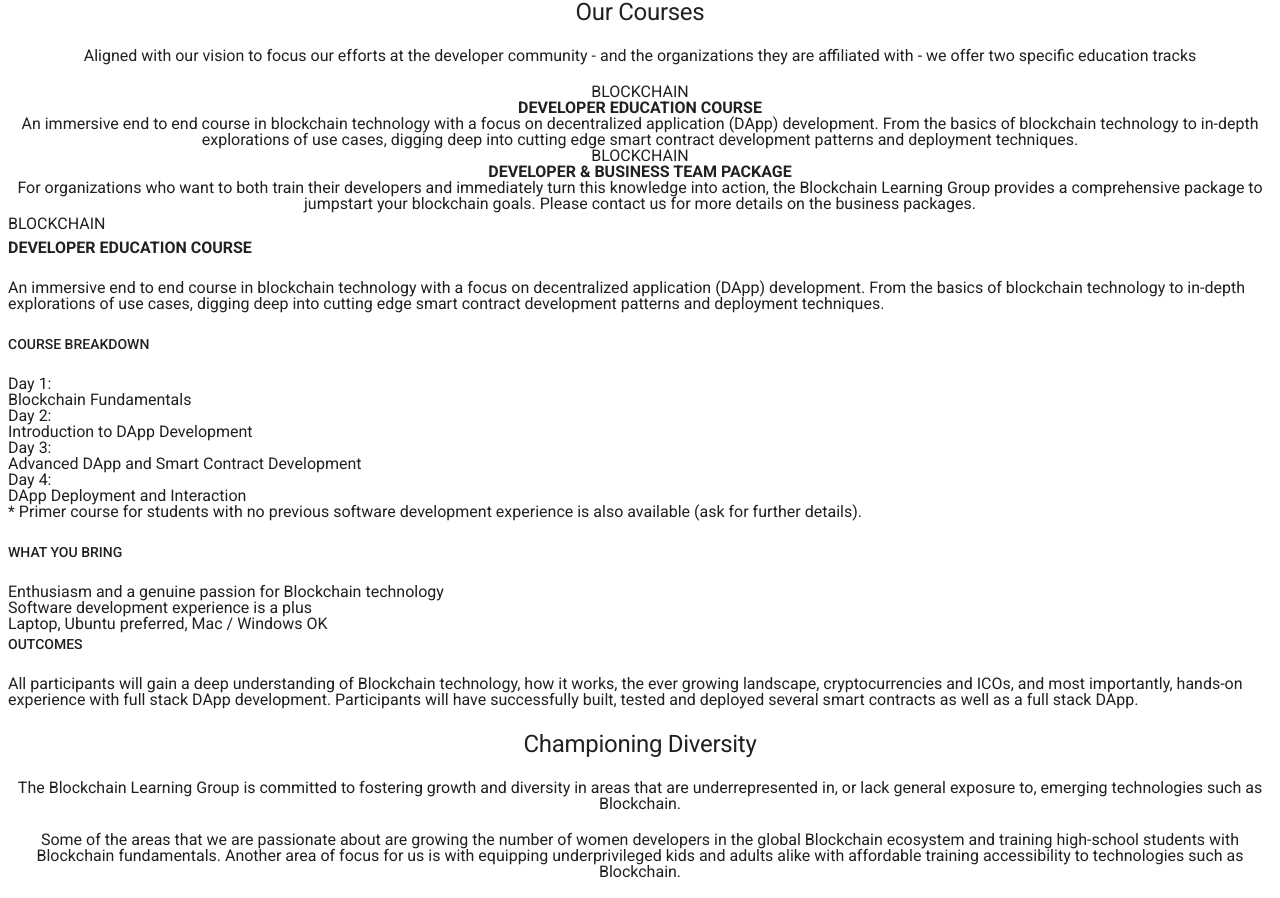
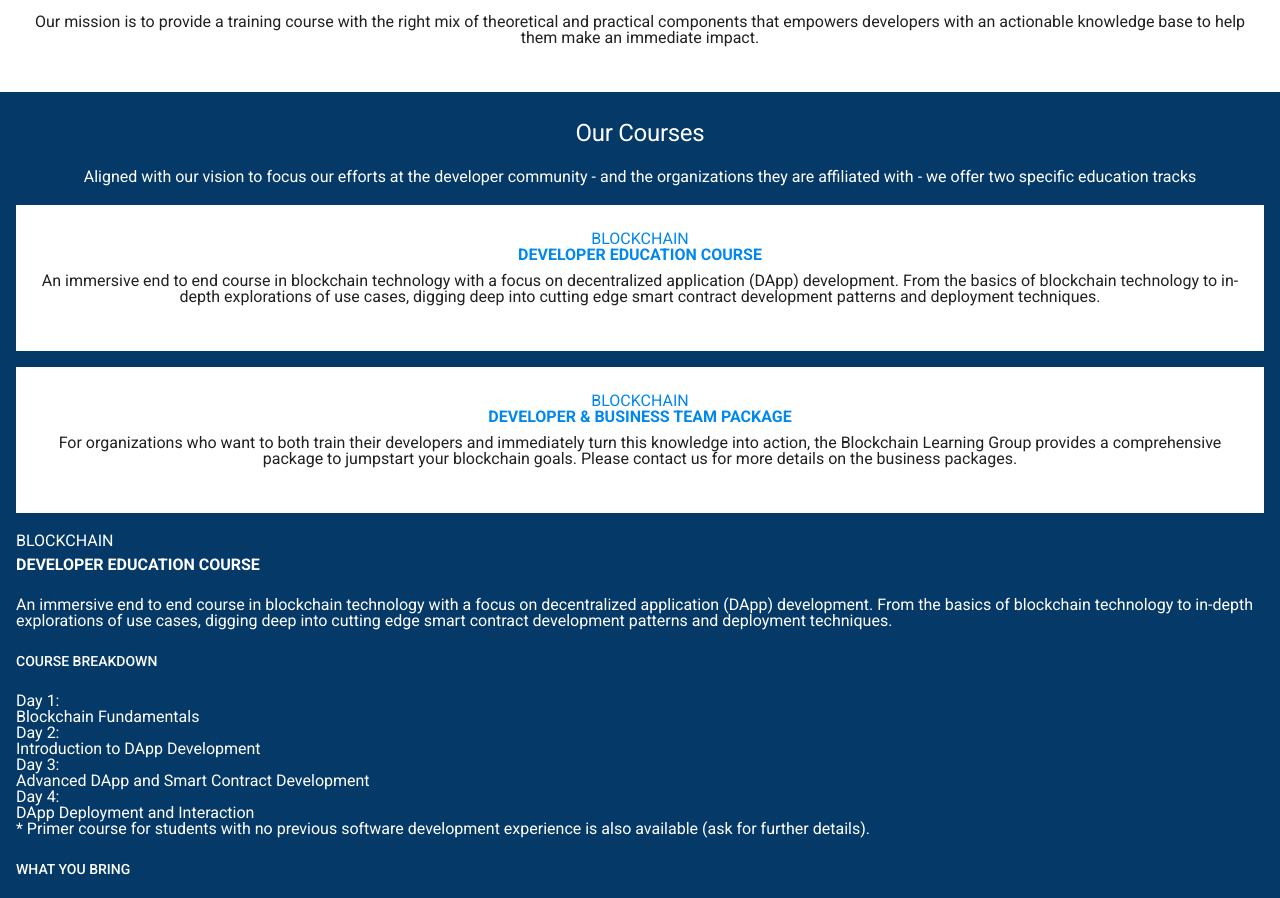
Before and after one commit to Blockchain-Learning-Group/Blockchain-Learning-Group.github.io, a React (Create React App) app: page / in a window 1280 px wide. Shown: the part 448-1346 px from the top of the page. Built offline with nearby package versions, Linux system fonts and the light colour scheme.

Commit message:
update(section:Courses)

```diff
--- a/public/styles/main.css
+++ b/public/styles/main.css
@@ -318,6 +318,15 @@
 * {
   cursor: default !important; }
 
+body {
+  border: 0;
+  margin: 0;
+  padding: 0;
+  outline: 0; }
+
+a {
+  cursor: pointer !important; }
+
 #App > footer {
   overflow: hidden;
   padding: 1.618rem 0 0; }
@@ -344,23 +353,39 @@
     #App > footer .social .slack {
       background-image: url(../svg/slack.svg); }
 
+#AboutUs, #AdvisoryBoard, #Courses, #Diversity, #Home, #Team {
+  overflow: hidden;
+  padding: 1.618rem 1rem; }
+
 #AboutUs h3, #AboutUs h4, #AboutUs article, #AboutUs p {
   text-align: center; }
 
-#Courses header h3, #Courses header p, #Courses header dl, #Courses header dt, #Courses header div {
-  text-align: center; }
+#Courses {
+  color: #fff;
+  background-color: #053a68; }
+  #Courses header h3, #Courses header p, #Courses header ul, #Courses header li, #Courses header header, #Courses header footer, #Courses header div {
+    text-align: center; }
+  #Courses header ul li {
+    color: #212121;
+    background-color: #fff;
+    padding: 1.618rem 1rem;
+    margin-bottom: 1rem; }
+    #Courses header ul li header {
+      color: #0188ee;
+      margin-bottom: 0.618rem; }
 
-#Diversity h3, #Diversity p {
-  text-align: center; }
+#Diversity {
+  color: #fff;
+  background-color: #212121; }
+  #Diversity h3, #Diversity p {
+    text-align: center; }
 
 #Home h3, #Home p {
   text-align: center; }
 
 #Team, #AdvisoryBoard {
   color: #fff;
-  background-color: #0188ee;
-  overflow: hidden;
-  padding: 1.618rem 0; }
+  background-color: #0188ee; }
   #Team header h3, #AdvisoryBoard header h3 {
     text-align: center; }
   #Team ul li header, #AdvisoryBoard ul li header {
--- a/src/components/Courses.jsx
+++ b/src/components/Courses.jsx
@@ -8,23 +8,31 @@
                     <h3>Our Courses</h3>
                     <p>Aligned with our vision to focus our efforts at the developer community - and the organizations they are affiliated with - we offer two specific education tracks</p>
 
-                    <dl>
-                        <dt>
+                    <ul>
+                        <li>
+                            <header>
                                 <div>BLOCKCHAIN</div>
                                 <div>
                                     <strong>DEVELOPER EDUCATION COURSE</strong>
                                 </div>
-                        </dt>
-                        <dd>An immersive end to end course in blockchain technology with a focus on decentralized application (DApp) development. From the basics of blockchain technology to in-depth explorations of use cases, digging deep into cutting edge smart contract development patterns and deployment techniques.</dd>
+                            </header>
+                            <footer>
+                                <p>An immersive end to end course in blockchain technology with a focus on decentralized application (DApp) development. From the basics of blockchain technology to in-depth explorations of use cases, digging deep into cutting edge smart contract development patterns and deployment techniques.</p>
+                            </footer>
+                        </li>
 
-                        <dt>
+                        <li>
+                            <header>
                                 <div>BLOCKCHAIN</div>
                                 <div>
                                     <strong>DEVELOPER & BUSINESS TEAM PACKAGE</strong>
                                 </div>
-                        </dt>
-                        <dd>For organizations who want to both train their developers and immediately turn this knowledge into action, the Blockchain Learning Group provides a comprehensive package to jumpstart your blockchain goals. Please contact us for more details on the business packages.</dd>
-                    </dl>
+                            </header>
+                            <footer>
+                                <p>For organizations who want to both train their developers and immediately turn this knowledge into action, the Blockchain Learning Group provides a comprehensive package to jumpstart your blockchain goals. Please contact us for more details on the business packages.</p>
+                            </footer>
+                        </li>
+                    </ul>
                 </header>
 
                 <ul>
--- a/src/styles/App.scss
+++ b/src/styles/App.scss
@@ -2,6 +2,17 @@
 
 * {
     cursor: default !important;
+}
+
+body {
+    border: 0;
+    margin: 0;
+    padding: 0;
+    outline: 0;
+}
+
+a {
+    cursor: pointer !important;
 }
 
 #App {
--- a/src/styles/components/Courses.scss
+++ b/src/styles/components/Courses.scss
@@ -1,7 +1,23 @@
 #Courses {
+    color: #fff;
+    background-color: #053a68;
+
     header {
-        h3, p, dl, dt, div {
+        h3, p, ul, li, header, footer, div {
             text-align: center;
+        }
+
+        ul {
+            li {
+                color: #212121;
+                background-color: #fff;
+                padding: 1.618rem 1rem;
+                margin-bottom: 1rem;
+                header {
+                    color:#0188ee;
+                    margin-bottom: 0.618rem;
+                }
+            }
         }
     }
 }
--- a/src/styles/components/Diversity.scss
+++ b/src/styles/components/Diversity.scss
@@ -1,4 +1,7 @@
 #Diversity {
+    color: #fff;
+    background-color: #212121;
+
     h3, p {
         text-align: center;
     }
--- a/src/styles/components/Team.scss
+++ b/src/styles/components/Team.scss
@@ -1,8 +1,6 @@
 #Team, #AdvisoryBoard {
     color: #fff;
     background-color: #0188ee;
-    overflow: hidden;
-    padding: 1.618rem 0;
 
     header {
         h3 {
--- /dev/null
+++ b/src/styles/components/_common.scss
@@ -0,0 +1,4 @@
+#AboutUs, #AdvisoryBoard, #Courses, #Diversity, #Home, #Team {
+    overflow: hidden;
+    padding: 1.618rem 1rem;
+}
--- a/src/styles/main.scss
+++ b/src/styles/main.scss
@@ -1,6 +1,7 @@
 @import "@jbarinas/styles-base/src/base/index";
 
 @import "./App";
+@import "./components/_common";
 @import "./components/AboutUs";
 @import "./components/AdvisoryBoard";
 @import "./components/Courses";
```
Lines whose indentation alone changed are shown as unchanged.
